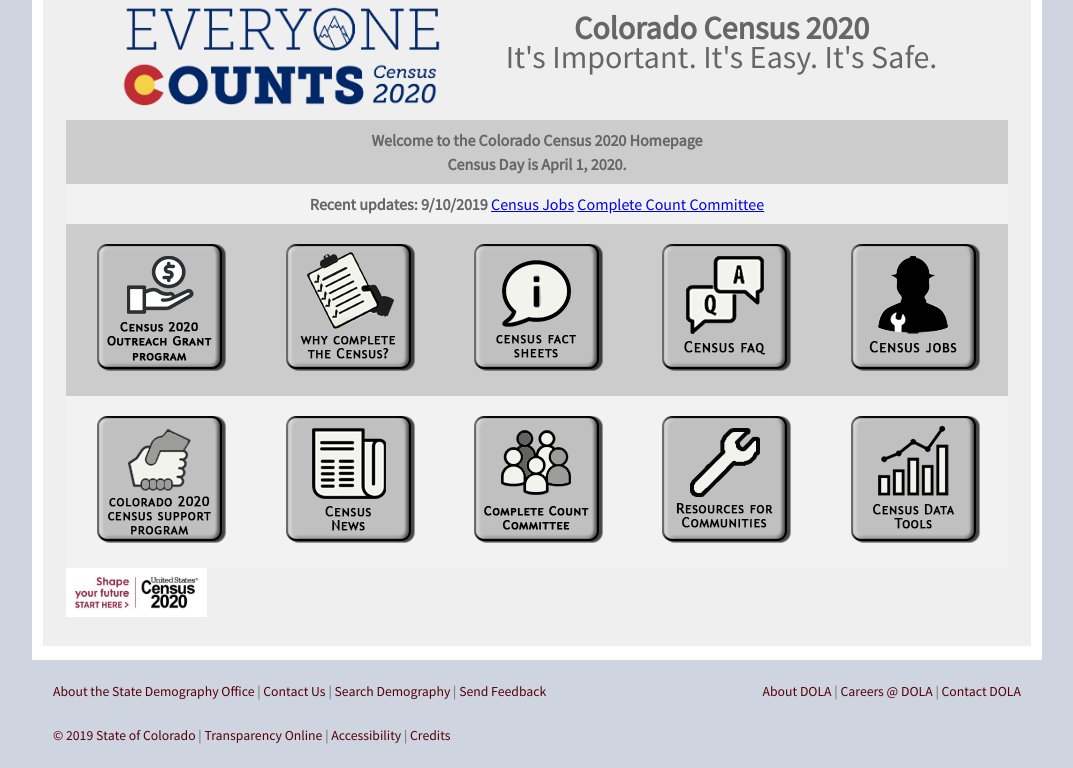
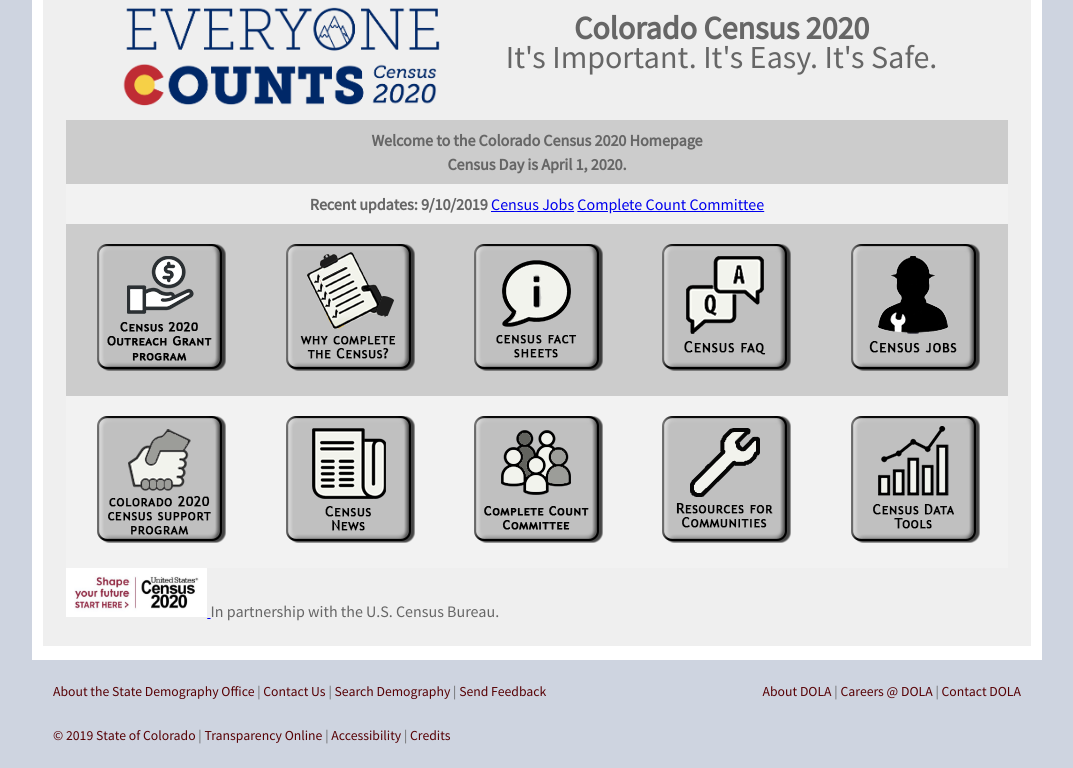
Before and after one commit to TBleess/Website_New, a Jekyll site: the page built from pages/5_CensusACS/census_2020_main.html, in a window 1280 px wide and 900 px high, scrolled down 862 px, cut to the strip 132-900 px from the top of the window. Shown: the whole strip, without its empty margins (103-1176 px from the left). Built offline with Jekyll 4.4.1, drawn with Linux system fonts in a browser that asks for light colours.

Commit message:
Update census_2020_main.html

```diff
--- a/pages/5_CensusACS/census_2020_main.html
+++ b/pages/5_CensusACS/census_2020_main.html
@@ -283,6 +283,7 @@
 <a href='https:/www.2020census.gov/en'>
 <img src="/images/CB_Logo.png" alt="Access the 2020 Census Home Page" width="15%" height="15%"></img>
 </a>
+In partnership with the U.S. Census Bureau.
 </div>
 </body>
 </html>
```
